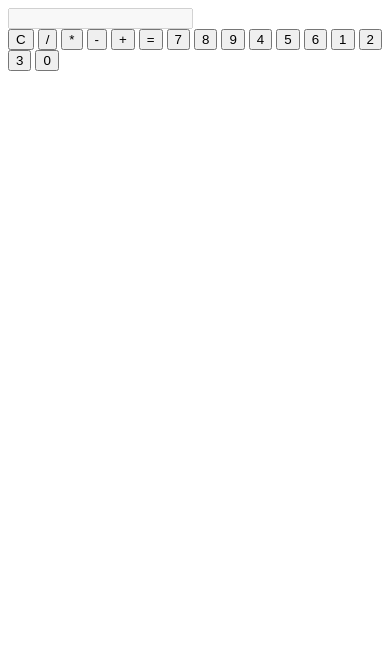
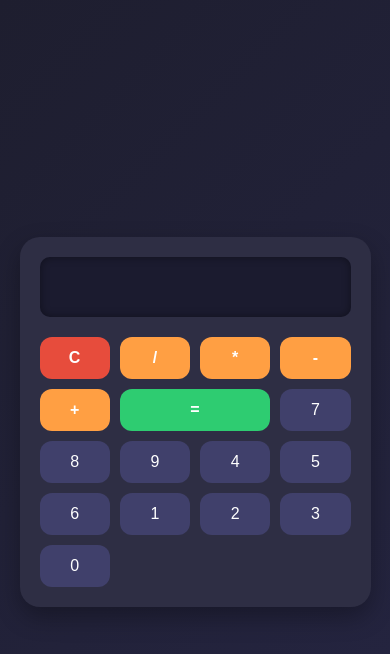
Before and after one commit to Russel-domingo/calculator, a plain HTML site: page index.html in a window 390 px wide. Drawn offline with Linux system fonts and the light colour scheme.

Commit message:
Finish calculator

```diff
--- a/index.html
+++ b/index.html
@@ -4,7 +4,7 @@
     <meta charset="UTF-8">
     <meta name="viewport" content="width=device-width, initial-scale=1.0">
     <title>Document</title>
-    <style rel="stylesheet" href="style.css"></style>
+    <link rel="stylesheet" href="style.css">
 </head>
 <body>
 
--- a/main.js
+++ b/main.js
@@ -10,10 +10,18 @@ const operatorBtn = document.querySelectorAll(".button.operator");
 
 operatorBtn.forEach(operatorButton => {
     operatorButton.addEventListener("click", (e) => {
-        operator = e.target.textContent;
-        previousInput = currentInput;
-        currentInput = "";
-        display.value = `${previousInput} ${operator} ${currentInput}`;
+        expression += `${currentInput} ${e.target.textContent}`;
+        if(previousInput && currentInput && operator) {
+            const result = operate(parseFloat(previousInput), parseFloat(currentInput), operator);
+            previousInput = result;
+            currentInput = "";
+            operator = e.target.textContent;
+        } else {
+            operator = e.target.textContent;
+            previousInput = currentInput;
+            currentInput = "";
+        }
+        display.value = expression;
     });
 });
 
@@ -22,30 +30,24 @@ operatorBtn.forEach(operatorButton => {
 let operator = "";
 let currentInput = "";
 let previousInput = "";
+let expression = "";
 
 //displaying the clicked number
 numbers.forEach(function (number) {
     number.addEventListener("click", function (e) {
         // console.log(e.target.textContent);
         currentInput += e.target.textContent;
-        if (operator) {
-            display.value = `${previousInput} ${operator} ${currentInput}`
-        } else {
-            display.value = `${previousInput} ${currentInput}`;
-        }
-    })
+        display.value = expression + " "  + currentInput;
+    });
 });
 
 //when user click = then operate
 operateBtn.addEventListener('click', () =>{
     if(previousInput && currentInput && operator) {
-        const number1 = parseFloat(previousInput);
-        const number2 = parseFloat(currentInput);
-
-        const result = operate(number1, number2, operator);
-
-        display.value = result;
-
+        expression += `${currentInput}`;
+        const result = operate(parseFloat(previousInput) ,parseFloat(currentInput), operator);
+        display.value = `${result}`
+        expression = "";
         previousInput = "";
         currentInput = "";
         operator = " ";
@@ -95,17 +97,17 @@ function operate (number1, number2, operator) {
 
     }
 }
-let a = 5;
-let b = 6;
+// let a = 5;
+// let b = 6;
 
-const sum = addition(a, b);
-const product = multiplication(a, b);
-const difference = subtraction(a, b);
-const module = division(a, b);
+// const sum = addition(a, b);
+// const product = multiplication(a, b);
+// const difference = subtraction(a, b);
+// const module = division(a, b);
 
-console.log(sum);
-console.log(product);
-console.log(difference);
-console.log(module);
+// console.log(sum);
+// console.log(product);
+// console.log(difference);
+// console.log(module);
 
 });
--- a/style.css
+++ b/style.css
@@ -0,0 +1,108 @@
+/* Reset default margins and use a clean modern font */
+* {
+  margin: 0;
+  padding: 0;
+  box-sizing: border-box;
+  font-family: 'Poppins', sans-serif;
+}
+
+body {
+  height: 100vh;
+  display: flex;
+  justify-content: center;
+  align-items: center;
+  background: linear-gradient(135deg, #1e1e2f, #252542);
+}
+
+/* Calculator container */
+.container {
+  background: #2e2e44;
+  padding: 20px;
+  border-radius: 20px;
+  box-shadow: 0 10px 25px rgba(0, 0, 0, 0.3);
+  width: 300px;
+}
+
+/* Display screen */
+.display {
+  width: 100%;
+  height: 60px;
+  background: #1b1b2f;
+  border: none;
+  outline: none;
+  color: #fff;
+  font-size: 2rem;
+  text-align: right;
+  padding: 10px 15px;
+  border-radius: 10px;
+  margin-bottom: 20px;
+  box-shadow: inset 0 0 8px rgba(0,0,0,0.4);
+}
+
+/* Button container layout */
+.buttons {
+  display: grid;
+  grid-template-columns: repeat(4, 1fr);
+  gap: 10px;
+}
+
+/* Base button style */
+.button {
+  padding: 15px;
+  font-size: 1.2rem;
+  border: none;
+  border-radius: 12px;
+  cursor: pointer;
+  transition: 0.2s ease;
+}
+
+/* Number buttons */
+.button.number {
+  background: #40406b;
+  color: #fff;
+}
+.button.number:hover {
+  background: #50508a;
+}
+
+/* Operator buttons */
+.button.operator {
+  background: #ff9f43;
+  color: #fff;
+  font-weight: bold;
+}
+.button.operator:hover {
+  background: #ffaa5e;
+}
+
+/* Calculate (=) button */
+.button.calculate {
+  background: #2ecc71;
+  color: #fff;
+  grid-column: span 2;
+  font-weight: bold;
+}
+.button.calculate:hover {
+  background: #45d98f;
+}
+
+/* Clear button */
+.button.clear {
+  background: #e74c3c;
+  color: #fff;
+  font-weight: bold;
+}
+.button.clear:hover {
+  background: #ff6255;
+}
+
+/* Make it look nice on small screens */
+@media (max-width: 400px) {
+  .container {
+    width: 90%;
+  }
+  .button {
+    font-size: 1rem;
+    padding: 12px;
+  }
+}
```
